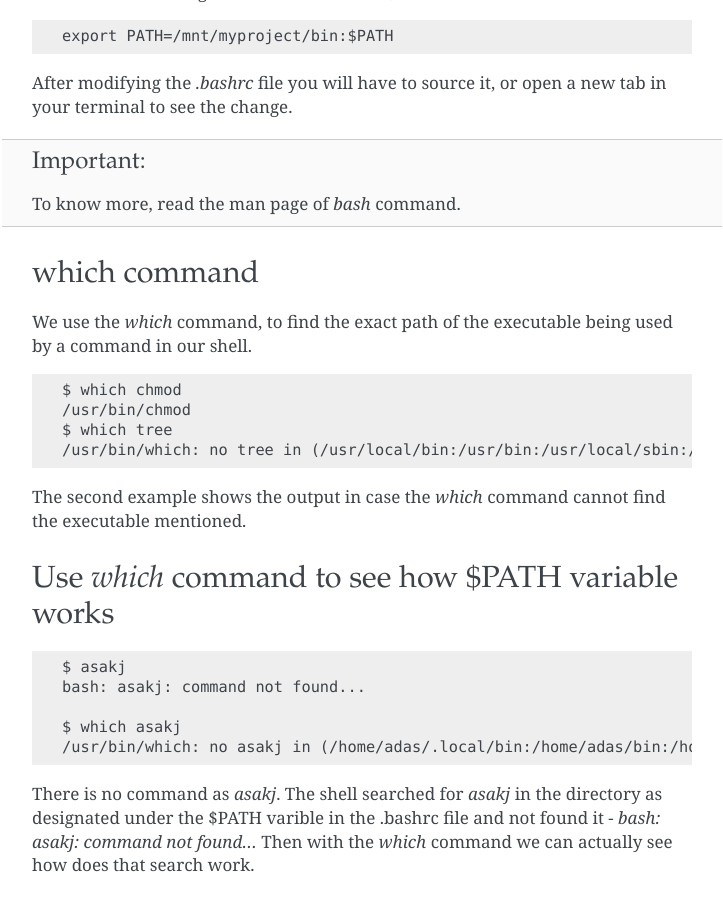
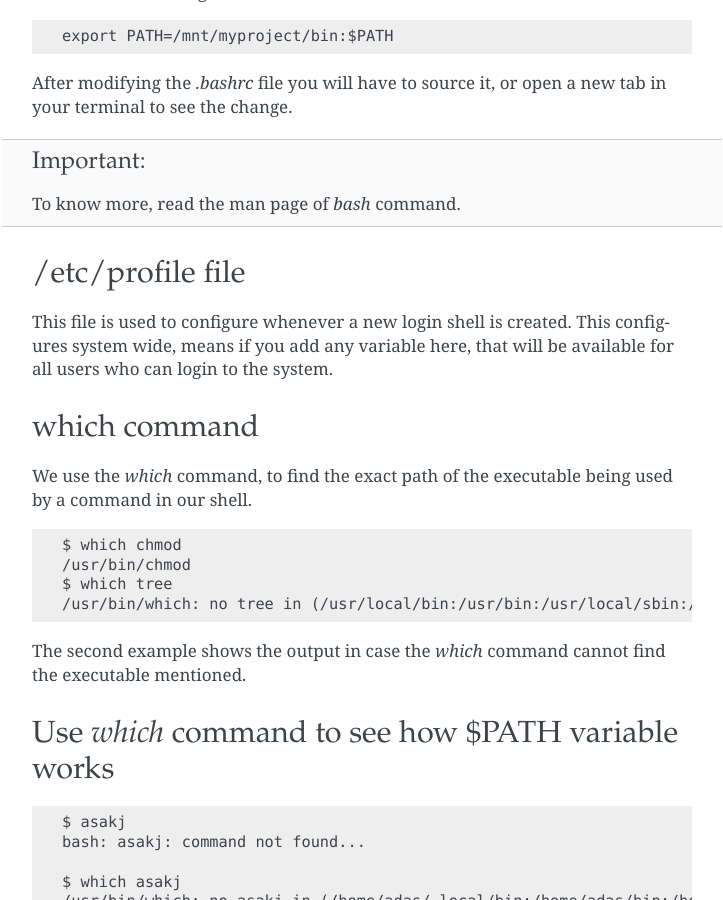
Before and after one commit to kushaldas/lym, a Sphinx documentation site: the page built from docs/files.rst, in a window 1280 px wide and 900 px high, scrolled down 2840 px. Shown: the whole window, without its empty margins (388-1111 px from the left). Built offline with Sphinx 7.4.7, drawn with Linux system fonts in a browser that asks for light colours; a script that is not in the unit is left out.

Commit message:
Adds /etc/profile

```diff
--- a/docs/files.rst
+++ b/docs/files.rst
@@ -167,6 +167,15 @@ to see the change.
 .. important:: To know more, read the man page of *bash* command.
 
 
+.. index:: /etc/profile
+
+/etc/profile file
+------------------
+
+This file is used to configure whenever a new login shell is created. This
+configures system wide, means if you add any variable here, that will be
+available for all users who can login to the system.
+
 .. index:: which
 
 which command
```
